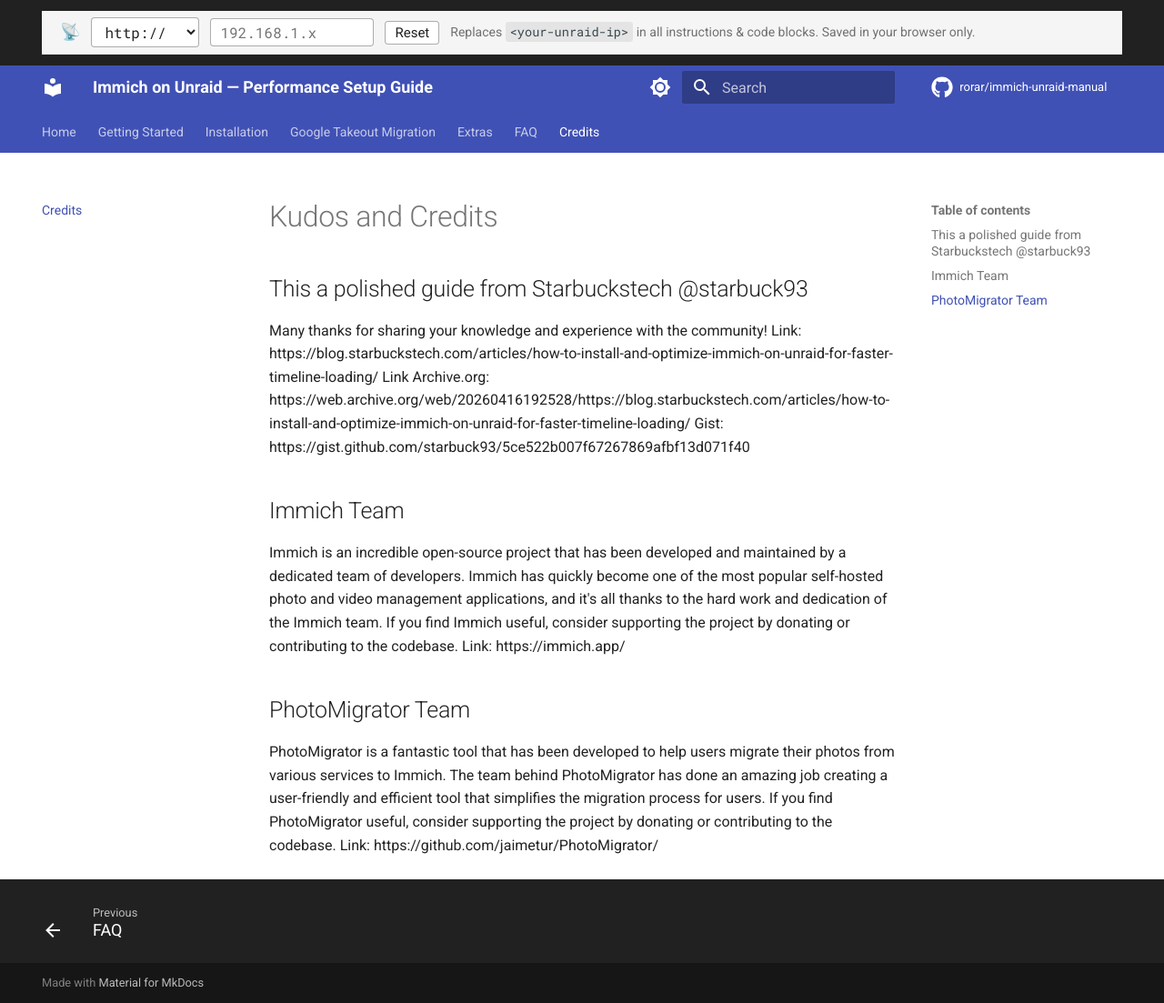
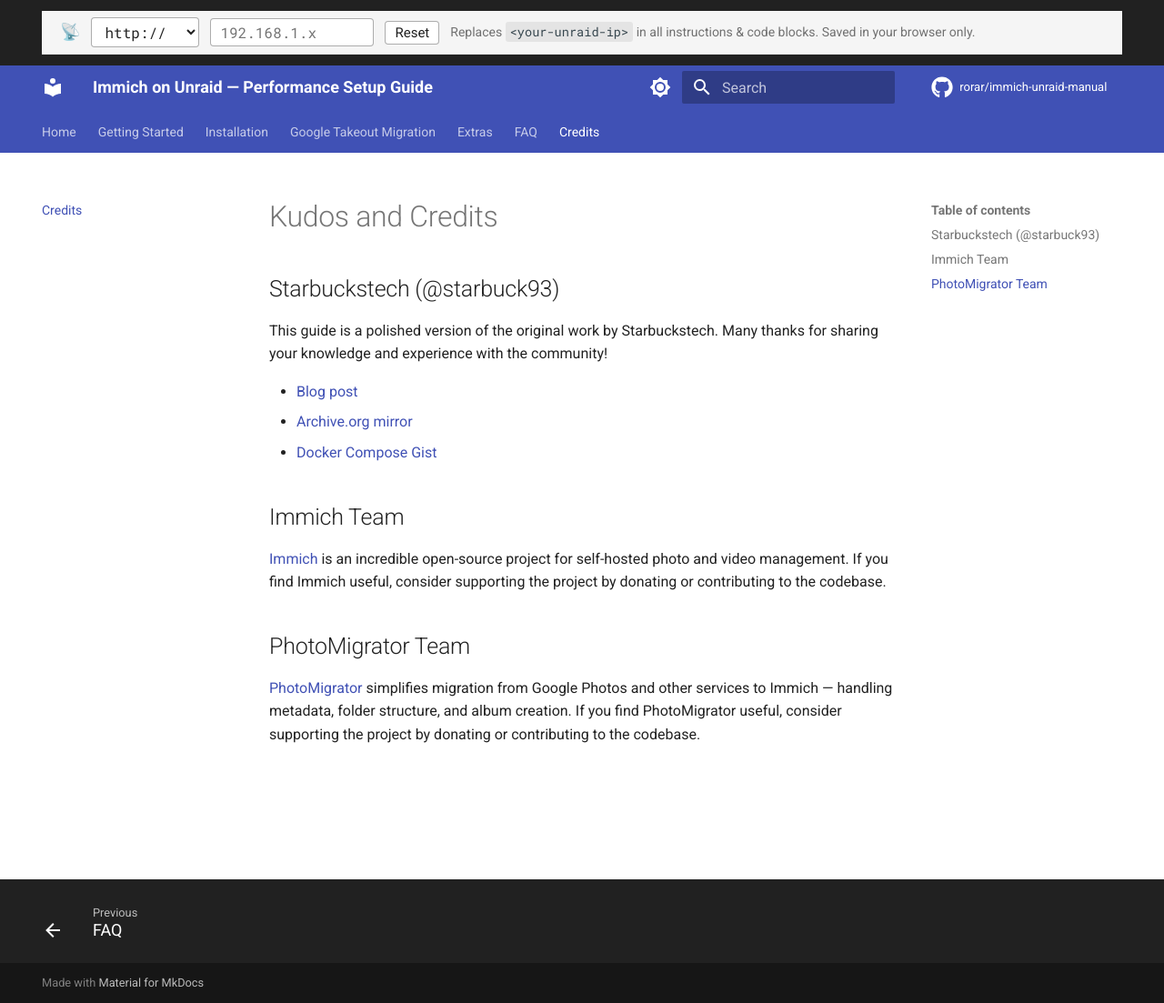
Before and after one commit to rorar/immich-unraid-manual, an MkDocs documentation site: the page built from docs/credits.md, in a window 1280 px wide and 1103 px high. Shown: the whole window at 91% size. Built offline with MkDocs 1.6.1 and Material for MkDocs 9.7.7, drawn with Linux system fonts in a browser that asks for light colours; comment, search, counter and statistics services are not loaded.

Commit message:
docs: format credits page with proper links and structure
Convert plain-text URLs to Markdown links, add list formatting for
Starbuckstech references, condense descriptions.

Co-Authored-By: Claude Opus 4.6 (1M context) <noreply@anthropic.com>

```diff
--- a/docs/credits.md
+++ b/docs/credits.md
@@ -1,15 +1,17 @@
 # Kudos and Credits
 
-## This a polished guide from Starbuckstech @starbuck93
-Many thanks for sharing your knowledge and experience with the community!
-Link: https://blog.starbuckstech.com/articles/how-to-install-and-optimize-immich-on-unraid-for-faster-timeline-loading/
-Link Archive.org: https://web.archive.org/web/20260416192528/https://blog.starbuckstech.com/articles/how-to-install-and-optimize-immich-on-unraid-for-faster-timeline-loading/
-Gist: https://gist.github.com/starbuck93/5ce522b007f67267869afbf13d071f40
+## Starbuckstech (@starbuck93)
+
+This guide is a polished version of the original work by Starbuckstech. Many thanks for sharing your knowledge and experience with the community!
+
+- [Blog post](https://blog.starbuckstech.com/articles/how-to-install-and-optimize-immich-on-unraid-for-faster-timeline-loading/)
+- [Archive.org mirror](https://web.archive.org/web/20260416192528/https://blog.starbuckstech.com/articles/how-to-install-and-optimize-immich-on-unraid-for-faster-timeline-loading/)
+- [Docker Compose Gist](https://gist.github.com/starbuck93/5ce522b007f67267869afbf13d071f40)
 
 ## Immich Team
-Immich is an incredible open-source project that has been developed and maintained by a dedicated team of developers. Immich has quickly become one of the most popular self-hosted photo and video management applications, and it's all thanks to the hard work and dedication of the Immich team. If you find Immich useful, consider supporting the project by donating or contributing to the codebase.
-Link: https://immich.app/
+
+[Immich](https://immich.app/) is an incredible open-source project for self-hosted photo and video management. If you find Immich useful, consider supporting the project by donating or contributing to the codebase.
 
 ## PhotoMigrator Team
-PhotoMigrator is a fantastic tool that has been developed to help users migrate their photos from various services to Immich. The team behind PhotoMigrator has done an amazing job creating a user-friendly and efficient tool that simplifies the migration process for users. If you find PhotoMigrator useful, consider supporting the project by donating or contributing to the codebase.
-Link: https://github.com/jaimetur/PhotoMigrator/
+
+[PhotoMigrator](https://github.com/jaimetur/PhotoMigrator/) simplifies migration from Google Photos and other services to Immich — handling metadata, folder structure, and album creation. If you find PhotoMigrator useful, consider supporting the project by donating or contributing to the codebase.
```
